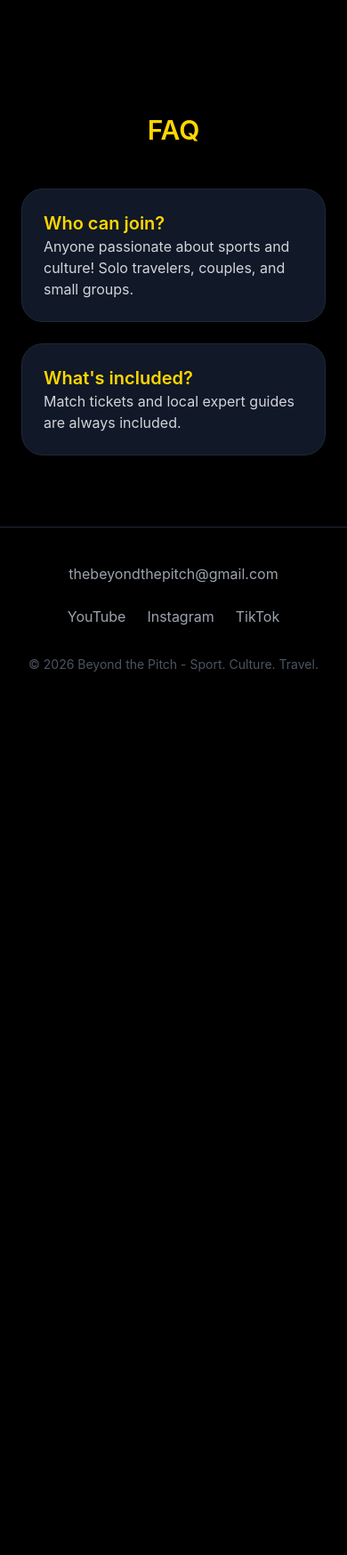
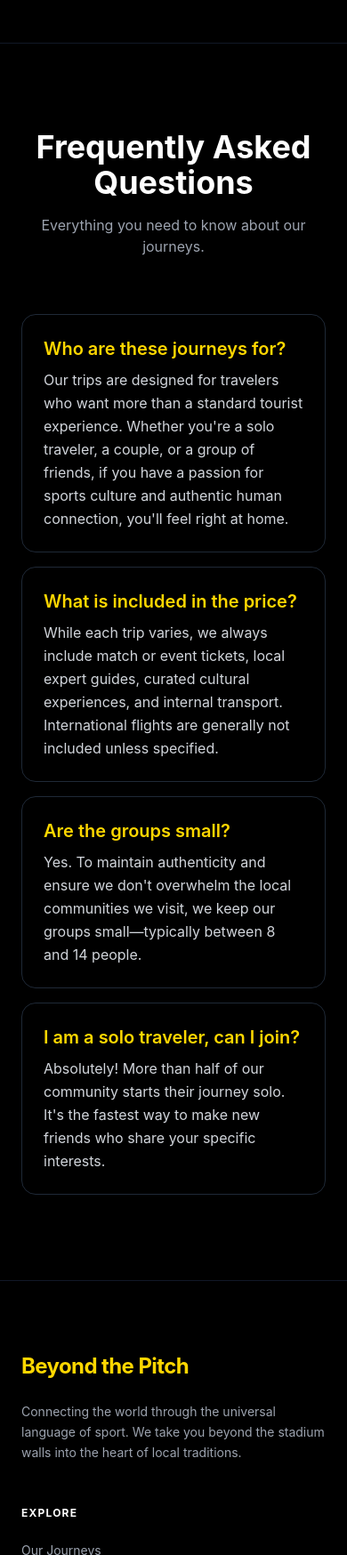
Before and after one commit to marcvdwerf/Beyond-the-pitch, a plain HTML site: page index.html in a window 390 px wide. Shown: the part 8140-9888 px from the top of the page at 89% size. Before the commit the page ends 8937 px from the top, so only its background shows below. Drawn offline with nearby package versions, Linux system fonts and the light colour scheme.

Commit message:
Update index.html

```diff
--- a/index.html
+++ b/index.html
@@ -883,30 +883,99 @@ if (floatingCta && contactSection) {
     </div>
   </section>
 
-  <section id="faq" class="py-20 px-6 bg-black">
+ <section id="faq" class="py-24 px-6 bg-black border-t border-gray-900">
     <div class="max-w-4xl mx-auto">
-      <h2 class="text-3xl font-semibold mb-12 text-center text-gold">FAQ</h2>
-      <div class="space-y-6">
-        <div class="bg-gray-900 rounded-3xl p-6 border border-gray-800">
-          <h3 class="text-xl font-semibold text-gold">Who can join?</h3>
-          <p class="text-gray-300">Anyone passionate about sports and culture! Solo travelers, couples, and small groups.</p>
-        </div>
-        <div class="bg-gray-900 rounded-3xl p-6 border border-gray-800">
-          <h3 class="text-xl font-semibold text-gold">What's included?</h3>
-          <p class="text-gray-300">Match tickets and local expert guides are always included.</p>
+      <div class="text-center mb-16" data-animate>
+        <h2 class="text-4xl font-bold text-white mb-4">Frequently Asked Questions</h2>
+        <p class="text-gray-400">Everything you need to know about our journeys.</p>
+      </div>
+
+      <div class="space-y-4">
+        <div class="bg-gray-900/50 rounded-2xl border border-gray-800 p-6 hover:border-gold/30 transition-colors" data-animate>
+          <h3 class="text-xl font-semibold text-gold mb-2">Who are these journeys for?</h3>
+          <p class="text-gray-300 leading-relaxed">
+            Our trips are designed for travelers who want more than a standard tourist experience. Whether you're a solo traveler, a couple, or a group of friends, if you have a passion for sports culture and authentic human connection, you'll feel right at home.
+          </p>
+        </div>
+
+        <div class="bg-gray-900/50 rounded-2xl border border-gray-800 p-6 hover:border-gold/30 transition-colors" data-animate>
+          <h3 class="text-xl font-semibold text-gold mb-2">What is included in the price?</h3>
+          <p class="text-gray-300 leading-relaxed">
+            While each trip varies, we always include match or event tickets, local expert guides, curated cultural experiences, and internal transport. International flights are generally not included unless specified.
+          </p>
+        </div>
+
+        <div class="bg-gray-900/50 rounded-2xl border border-gray-800 p-6 hover:border-gold/30 transition-colors" data-animate>
+          <h3 class="text-xl font-semibold text-gold mb-2">Are the groups small?</h3>
+          <p class="text-gray-300 leading-relaxed">
+            Yes. To maintain authenticity and ensure we don't overwhelm the local communities we visit, we keep our groups small—typically between 8 and 14 people.
+          </p>
+        </div>
+
+        <div class="bg-gray-900/50 rounded-2xl border border-gray-800 p-6 hover:border-gold/30 transition-colors" data-animate>
+          <h3 class="text-xl font-semibold text-gold mb-2">I am a solo traveler, can I join?</h3>
+          <p class="text-gray-300 leading-relaxed">
+            Absolutely! More than half of our community starts their journey solo. It's the fastest way to make new friends who share your specific interests.
+          </p>
         </div>
       </div>
     </div>
   </section>
 
-  <footer class="py-10 text-center border-t border-gray-800 bg-black text-white">
-    <p class="text-gray-400 mb-6">thebeyondthepitch@gmail.com</p>
-    <div class="flex justify-center gap-6 mb-8">
-      <a href="https://www.youtube.com/@travelbeyondthepitch" target="_blank" class="text-gray-400 hover:text-gold">YouTube</a>
-      <a href="https://www.instagram.com/travelbeyondthepitch/" target="_blank" class="text-gray-400 hover:text-gold">Instagram</a>
-      <a href="https://www.tiktok.com/@travelbeyondthepitch" target="_blank" class="text-gray-400 hover:text-gold">TikTok</a>
+  <footer class="bg-black pt-20 pb-10 px-6 border-t border-gray-900">
+    <div class="max-w-7xl mx-auto">
+      <div class="grid grid-cols-1 md:grid-cols-4 gap-12 mb-16">
+
+        <div class="md:col-span-1">
+          <a href="#" class="text-2xl font-bold text-gold tracking-tight mb-6 block">
+            Beyond the Pitch
+          </a>
+          <p class="text-gray-400 text-sm leading-relaxed">
+            Connecting the world through the universal language of sport. We take you beyond the stadium walls into the heart of local traditions.
+          </p>
+        </div>
+
+        <div>
+          <h4 class="text-white font-bold mb-6 uppercase text-xs tracking-widest">Explore</h4>
+          <ul class="space-y-4 text-gray-400 text-sm">
+            <li><a href="#journeys" class="hover:text-gold transition-colors">Our Journeys</a></li>
+            <li><a href="blog.html" class="hover:text-gold transition-colors">Stories</a></li>
+            <li><a href="about.html" class="hover:text-gold transition-colors">About Us</a></li>
+            <li><a href="contact.html" class="hover:text-gold transition-colors">Contact</a></li>
+          </ul>
+        </div>
+
+        <div>
+          <h4 class="text-white font-bold mb-6 uppercase text-xs tracking-widest">Follow the Journey</h4>
+          <div class="flex gap-4">
+            <a href="https://www.instagram.com/travelbeyondthepitch/" class="w-10 h-10 rounded-full bg-gray-900 flex items-center justify-center hover:bg-gold hover:text-black transition-all">
+              <span class="sr-only">Instagram</span>
+              <svg class="w-5 h-5" fill="currentColor" viewBox="0 0 24 24"><path d="M12 2.163c3.204 0 3.584.012 4.85.07 3.252.148 4.771 1.691 4.919 4.919.058 1.265.069 1.645.069 4.849 0 3.205-.012 3.584-.069 4.849-.149 3.225-1.664 4.771-4.919 4.919-1.266.058-1.644.07-4.85.07-3.204 0-3.584-.012-4.849-.07-3.26-.149-4.771-1.699-4.919-4.92-.058-1.265-.07-1.644-.07-4.849 0-3.204.013-3.583.07-4.849.149-3.227 1.664-4.771 4.919-4.919 1.266-.057 1.645-.069 4.849-.069zm0-2.163c-3.259 0-3.667.014-4.947.072-4.358.2-6.78 2.618-6.98 6.98-.059 1.281-.073 1.689-.073 4.948 0 3.259.014 3.668.072 4.948.2 4.358 2.618 6.78 6.98 6.98 1.281.058 1.689.072 4.948.072 3.259 0 3.668-.014 4.948-.072 4.354-.2 6.782-2.618 6.979-6.98.059-1.28.073-1.689.073-4.948 0-3.259-.014-3.667-.072-4.947-.196-4.354-2.617-6.78-6.979-6.98-1.281-.059-1.69-.073-4.949-.073zm0 5.838c-3.403 0-6.162 2.759-6.162 6.162s2.759 6.163 6.162 6.163 6.162-2.759 6.162-6.163c0-3.403-2.759-6.162-6.162-6.162zm0 10.162c-2.209 0-4-1.79-4-4 0-2.209 1.791-4 4-4s4 1.791 4 4c0 2.21-1.791 4-4 4zm6.406-11.845c-.796 0-1.441.645-1.441 1.44s.645 1.44 1.441 1.44c.795 0 1.439-.645 1.439-1.44s-.644-1.44-1.439-1.44z"/></svg>
+            </a>
+            <a href="https://www.youtube.com/@travelbeyondthepitch" class="w-10 h-10 rounded-full bg-gray-900 flex items-center justify-center hover:bg-gold hover:text-black transition-all">
+              <span class="sr-only">YouTube</span>
+              <svg class="w-5 h-5" fill="currentColor" viewBox="0 0 24 24"><path d="M19.615 3.184c-3.604-.246-11.631-.245-15.23 0-3.897.266-4.356 2.62-4.385 8.816.029 6.185.484 8.549 4.385 8.816 3.6.245 11.626.246 15.23 0 3.897-.266 4.356-2.62 4.385-8.816-.029-6.185-.484-8.549-4.385-8.816zm-10.615 12.816v-8l8 3.993-8 4.007z"/></svg>
+            </a>
+          </div>
+        </div>
+
+        <div>
+          <h4 class="text-white font-bold mb-6 uppercase text-xs tracking-widest">Get in touch</h4>
+          <p class="text-gray-400 text-sm mb-2">thebeyondthepitch@gmail.com</p>
+          <p class="text-gray-600 text-xs">Based in the Netherlands.<br>Travel worldwide.</p>
+        </div>
+      </div>
+
+      <div class="pt-8 border-t border-gray-900 flex flex-col md:flex-row justify-between items-center gap-4">
+        <p class="text-gray-600 text-xs">
+          © 2026 Beyond the Pitch. All rights reserved.
+        </p>
+        <div class="flex gap-6 text-xs text-gray-600">
+          <a href="#" class="hover:text-white">Privacy Policy</a>
+          <a href="#" class="hover:text-white">Terms of Service</a>
+        </div>
+      </div>
     </div>
-    <p class="text-gray-600 text-sm">© 2026 Beyond the Pitch - Sport. Culture. Travel.</p>
   </footer>
 
  <!-- ================= Hero Modal (Become part of the community) ================= -->
```
